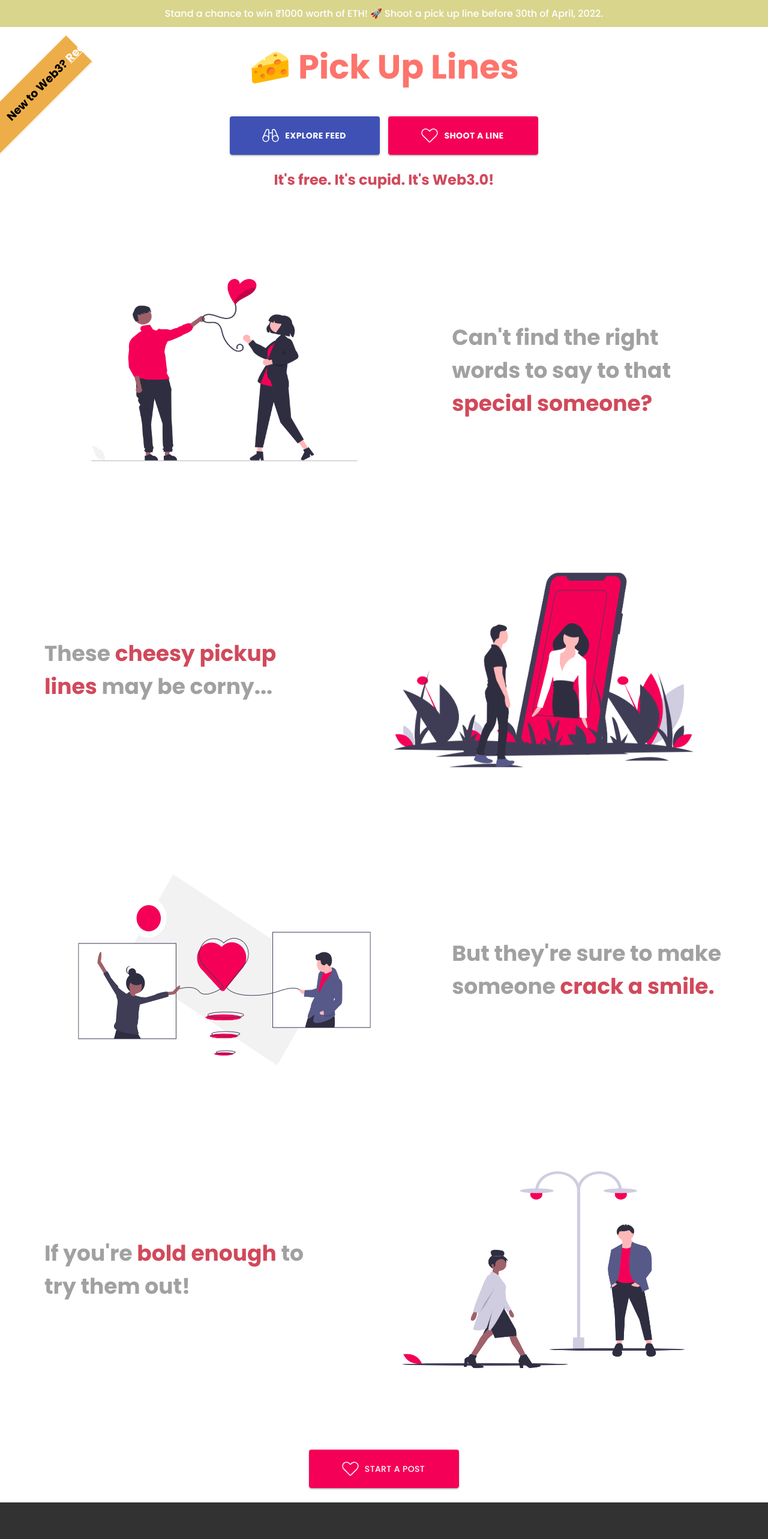
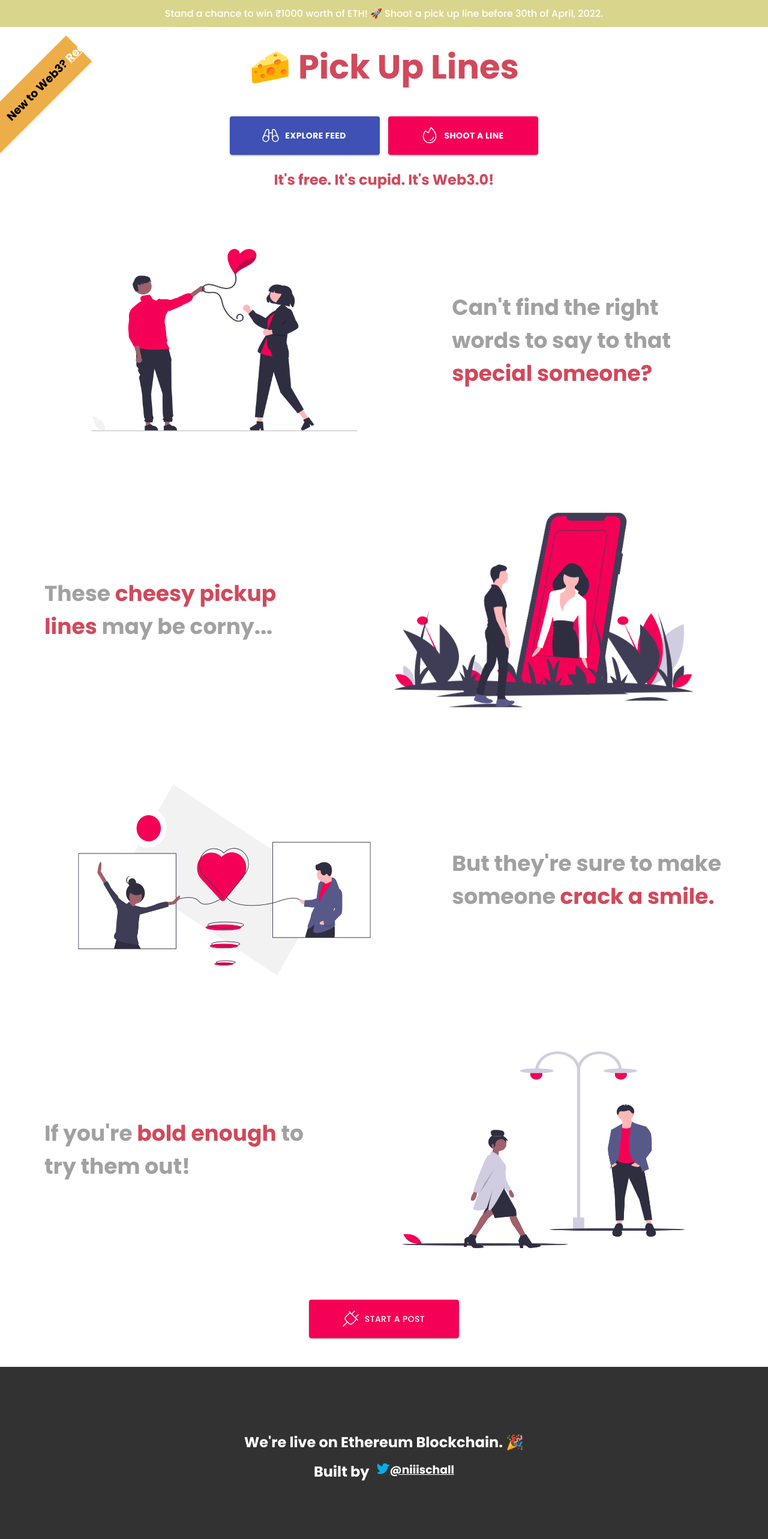
Before and after one commit to niiischall/cheesy-pick-up-lines, a React (Create React App) app: page / in a window 1280 px wide. Shown: the top 2566 px of the page at 60% size. Built offline with nearby package versions, Linux system fonts and the light colour scheme.

Commit message:
Updated UI

```diff
--- a/package.json
+++ b/package.json
@@ -15,6 +15,7 @@
     "@types/node": "^16.11.26",
     "@types/react": "^17.0.40",
     "@types/react-dom": "^17.0.13",
+    "canvas-confetti": "^1.5.1",
     "ethers": "^5.6.1",
     "moment": "^2.29.1",
     "phosphor-react": "^1.4.1",
--- a/src/App.css
+++ b/src/App.css
@@ -30,7 +30,6 @@ body {
   flex: 1;
   display: flex;
   flex-direction: column;
-  justify-content: center;
 }
 
 @media screen and (max-width: 820px) {
@@ -100,7 +99,7 @@ body {
   text-align: center;
   font-size: 56px;
   font-weight: 600;
-  color: #fd746c;
+  color: #d1495b;
   margin: 24px 0px 16px 0px;
 }
 
@@ -147,13 +146,13 @@ body {
   display: flex;
   justify-content: space-between;
   align-items: center;
-  margin: 100px 50px;
+  margin: 50px;
 }
 
 @media screen and (max-width: 1200px) {
   .bio-section {
     flex-direction: column;
-    margin: 100px 0px;
+    margin: 50px 0px;
   }
 }
 
@@ -194,11 +193,107 @@ body {
   }
 }
 
+.post-tab {
+  min-height: 75vh;
+  display: flex;
+  justify-content: center;
+  align-items: center;
+}
+
+@media screen and (max-width: 1200px) {
+  .post-tab {
+    flex-direction: column;
+  }
+}
+
+.post-cta {
+  display: flex;
+  flex-direction: column;
+  align-items: flex-start;
+}
+
+@media screen and (max-width: 1200px) {
+  .post-cta {
+    align-items: center;
+    text-align: center;
+  }
+}
+
+.post-heading {
+  font-size: 56px;
+  font-weight: 600;
+  color: #a1a1a1;
+}
+
+@media screen and (max-width: 400px) {
+  .post-heading {
+    font-size: 40px;
+  }
+}
+
+.post-heading-strong {
+  color: #d1495b;
+}
+
+.post-content {
+  width: 500px;
+  font-weight: 500;
+  margin-bottom: 24px;
+}
+
+.post-content-break {
+  display: none;
+}
+
+@media screen and (max-width: 525px) {
+  .post-content {
+    width: 100%;
+  }
+  .post-content-break {
+    display: block;
+  }
+}
+
+.post-image {
+  width: 600px;
+  height: 500px;
+}
+
+@media screen and (max-width: 600px) {
+  .post-image {
+    width: 100%;
+    height: auto;
+  }
+}
+
+.feed-tab {
+  min-height: 75vh;
+  display: flex;
+  flex-direction: column;
+  align-items: center;
+}
+
+.feed-heading {
+  display: flex;
+  align-items: center;
+  margin-bottom: 28px;
+}
+
+.feed-heading h3 {
+  color: #a1a1a1;
+  font-size: 28px;
+  margin-left: 10px;
+}
+
+.feed-emphasis {
+  color: #d1495b;
+}
+
 .error-message {
   color: #d1495b;
-  font-size: 24px;
+  font-size: 18px;
   font-weight: 700;
-  text-align: center;
+  text-align: left;
   margin: 24px 0px;
 }
 
@@ -258,15 +353,22 @@ body {
 
 .form-box {
   color: #ffffff;
-  margin: 28px 16px;
+  margin: 28px 0px;
   display: flex;
   justify-content: center;
   align-items: center;
 }
 
+@media screen and (max-width: 500px) {
+  .form-box {
+    width: 90%;
+    margin: 28px 0px;
+  }
+}
+
 .loader-container {
-  width: 200px;
-  margin: 24px auto;
+  width: 300px;
+  margin: 24px 0px;
 }
 
 .message-container {
@@ -384,17 +486,25 @@ body {
   background-color: #323232;
   width: 100%;
   height: 300px;
+  margin-top: 24px;
   display: flex;
+  flex-direction: column;
   justify-content: center;
   align-items: center;
 }
 
-.footer h3 {
+.footer h2, .footer h3 {
   color: #ffffff;
+  text-align: center;
 }
 
 .footer a {
   color: #ffffff;
+}
+
+.footer-credit {
+  display: flex;
+  margin-top: 14px;
 }
 
 .shownews {
--- a/src/App.tsx
+++ b/src/App.tsx
@@ -70,7 +70,6 @@ export const App: React.FC<{}> = () => {
 
   const getLines = async () => {
     try {
-      setError("");
       ReactGA.event({
         category: "WEBSITE_INTERACTION",
         action: "GET_LINES",
@@ -98,7 +97,6 @@ export const App: React.FC<{}> = () => {
         console.log("Ethereum object doesn't exist!");
       }
     } catch (error) {
-      setError("Connect your wallet to see what's been 🧑‍🍳");
       console.log(error);
     }
   };
@@ -202,7 +200,6 @@ export const App: React.FC<{}> = () => {
 
   const handleShare = (event: any) => {
     event.preventDefault();
-    console.log(twitterShare);
     const add = twitterShare.address.substr(0, 7);
     navigator.clipboard.writeText(
       `🧀🧀🧀\n${twitterShare.line}\n🧀🧀🧀\n\n#pickuplines #${add}`
--- /dev/null
+++ b/src/components/Feed/index.tsx
@@ -0,0 +1,25 @@
+import React from "react";
+import { Clock } from "phosphor-react";
+
+import Cards from "../Cards";
+
+export interface FeedProps {
+  allLines: any[];
+  shareOnTwitter: Function;
+}
+
+export const Feed: React.FC<FeedProps> = ({ allLines, shareOnTwitter }) => {
+  return (
+    <div id="feed" className="feed-tab">
+      <div className="feed-heading">
+        <Clock color="#d1495b" size={32} weight="fill" />
+        <h3>Recent <span className="feed-emphasis">Posts</span></h3>
+      </div>
+      {allLines.length > 0 ? (
+        <Cards allLines={allLines} shareOnTwitter={shareOnTwitter} />
+      ) : <p>We're working on this...give us a moment.</p>}
+    </div>
+  );
+};
+
+export default Feed;
--- a/src/components/Footer/index.tsx
+++ b/src/components/Footer/index.tsx
@@ -5,8 +5,10 @@ import { TwitterLogo } from "phosphor-react";
 export const Footer: React.FC<{}> = () => {
   return (
     <footer className="footer">
-      <h3 style={{ marginRight: 10 }}>Built by </h3>
-      <TwitterLogo color="#00acee" size={32} weight="fill"></TwitterLogo>
+      <h2>We're live on Ethereum Blockchain. 🎉</h2>
+      <div className="footer-credit">
+        <h2 style={{ marginRight: 10 }}>Built by </h2>
+        <TwitterLogo color="#00acee" size={24} weight="fill"></TwitterLogo>
         <h3>
           <a
             href="https://twitter.com/niiischall"
@@ -16,6 +18,7 @@ export const Footer: React.FC<{}> = () => {
             @niiischall
           </a>
         </h3>
+      </div>
     </footer>
   );
 };
--- /dev/null
+++ b/src/components/Post/index.tsx
@@ -0,0 +1,80 @@
+import React from "react";
+import { Button, LinearProgress } from "@material-ui/core";
+import { Plug } from "phosphor-react";
+
+import Input from "../Input";
+
+export interface PostProps {
+  error: string;
+  loading: boolean;
+  message: string;
+  currentAccount: string;
+  handleChange: Function;
+  handleSubmit: Function;
+  connectWallet: Function;
+}
+
+export const Post: React.FC<PostProps> = ({
+  error,
+  loading,
+  message,
+  currentAccount,
+  handleChange,
+  handleSubmit,
+  connectWallet,
+}) => {
+  return (
+    <div className="post-tab">
+      <img
+        src="/assets/diary.png"
+        alt="A woman writing"
+        className="post-image"
+      />
+      {currentAccount ? (
+        <div className="post-cta">
+          <h1 className="post-heading">
+            Make <span className="post-heading-strong">the move.</span>
+          </h1>
+          <p className="post-content">It's better than saying Hey.</p>
+          {loading && (
+            <div className="loader-container">
+              <LinearProgress color="secondary" />
+            </div>
+          )}
+          <Input
+            message={message}
+            handleChange={handleChange}
+            handleSubmit={handleSubmit}
+          />
+          {error && <p className="error-message">{error}</p>}
+        </div>
+      ) : (
+        <div className="post-cta">
+          <h1 className="post-heading">
+            Make <span className="post-heading-strong">the move.</span>
+          </h1>
+          <p className="post-content">
+            Connect your crypto wallet <br className="post-content-break" /> to
+            start writing in seconds. <br /> No registration needed.
+          </p>
+          <Button
+            variant="contained"
+            startIcon={<Plug size={32} weight="light" />}
+            onClick={() => connectWallet()}
+            style={{
+              width: 250,
+              height: 64,
+              fontFamily: "Poppins",
+              fontWeight: 700,
+            }}
+            color="secondary"
+          >
+            Connect Wallet
+          </Button>
+        </div>
+      )}
+    </div>
+  );
+};
+
+export default Post;
--- /dev/null
+++ b/src/components/Tabs/index.tsx
@@ -0,0 +1,44 @@
+import React from "react";
+import { Button } from "@material-ui/core";
+import { Binoculars, Fire } from "phosphor-react";
+
+export interface TabsProps {
+  handleTabChange: Function;
+}
+
+export const Tabs: React.FC<TabsProps> = ({ handleTabChange }) => {
+  return (
+    <div className="button-container">
+      <Button
+        variant="contained"
+        startIcon={<Binoculars size={32} weight="light" />}
+        onClick={(event: any) => handleTabChange(event, 1)}
+        style={{
+          width: 250,
+          height: 64,
+          fontFamily: "Poppins",
+          fontWeight: 700,
+        }}
+        color="primary"
+      >
+        Explore Feed
+      </Button>
+      <Button
+        variant="contained"
+        startIcon={<Fire size={32} weight="light" />}
+        onClick={(event: any) => handleTabChange(event, 2)}
+        style={{
+          width: 250,
+          height: 64,
+          fontFamily: "Poppins",
+          fontWeight: 700,
+        }}
+        color="secondary"
+      >
+        Shoot a line
+      </Button>
+    </div>
+  );
+};
+
+export default Tabs;
--- a/src/components/Welcome/index.tsx
+++ b/src/components/Welcome/index.tsx
@@ -1,6 +1,6 @@
 import React from "react";
 import { Button } from "@material-ui/core";
-import { Binoculars, HeartStraight } from "phosphor-react";
+import { Plug } from "phosphor-react";
 
 export interface WelcomeProps {
   connectWallet: Function;
@@ -14,36 +14,6 @@ export const Welcome: React.FC<WelcomeProps> = ({
   return (
     <div className="welcome-container">
       <div className="wallet-connect">
-        <div className="button-container">
-          <Button
-            variant="contained"
-            startIcon={<Binoculars size={32} weight="light" />}
-            onClick={(event: any) => handleFeedExplore(event)}
-            style={{
-              width: 250,
-              height: 64,
-              fontFamily: "Poppins",
-              fontWeight: 700,
-            }}
-            color="primary"
-          >
-            Explore Feed
-          </Button>
-          <Button
-            variant="contained"
-            startIcon={<HeartStraight size={32} weight="light" />}
-            onClick={() => connectWallet()}
-            style={{
-              width: 250,
-              height: 64,
-              fontFamily: "Poppins",
-              fontWeight: 700,
-            }}
-            color="secondary"
-          >
-            {!window.ethereum ? "Shoot a line" : "Connect Wallet"}
-          </Button>
-        </div>
         <p>
           It's free.
           <br className="tagline" /> It's cupid.
@@ -98,7 +68,7 @@ export const Welcome: React.FC<WelcomeProps> = ({
         <div className="wallet-connect">
           <Button
             variant="contained"
-            startIcon={<HeartStraight size={32} weight="light" />}
+            startIcon={<Plug size={32} weight="light" />}
             onClick={() => connectWallet()}
             style={{
               width: 250,
--- a/src/containers/Layout.tsx
+++ b/src/containers/Layout.tsx
@@ -1,9 +1,9 @@
-import React from "react";
-import { LinearProgress } from "@material-ui/core";
+import React, { useState } from "react";
 
 import Welcome from "../components/Welcome";
-import Input from "../components/Input";
-import Cards from "../components/Cards";
+import Post from "../components/Post";
+import Feed from "../components/Feed";
+import Tabs from "../components/Tabs";
 import Snackbar from "../components/Snackbar";
 import ConnectWallletDialog from "../components/Dialogs/ConnectWalletDialog";
 import ShareQuoteDialog from "../components/Dialogs/ShareQuoteDialog";
@@ -47,28 +47,44 @@ export const Layout: React.FC<LayoutProps> = ({
   handleFeedExplore,
   shareOnTwitter,
 }) => {
+  const [currentTab, setCurrentTab] = useState<any>(null);
+
+  const handleTabChange = (event: any, newValue: number) => {
+    setCurrentTab(newValue);
+  };
+
+  const renderTabs = () => {
+    let tab: any = null;
+    if (currentTab === 1) {
+      tab = <Feed allLines={allLines} shareOnTwitter={shareOnTwitter} />;
+    } else if (currentTab === 2) {
+      tab = (
+        <Post
+          error={error}
+          loading={loading}
+          currentAccount={currentAccount}
+          message={message}
+          connectWallet={connectWallet}
+          handleChange={handleChange}
+          handleSubmit={handleSubmit}
+        />
+      );
+    } else {
+      tab = null;
+    }
+    return tab;
+  };
+
   return (
     <main className="dataContainer">
-      {!currentAccount ? (
+      <Tabs handleTabChange={handleTabChange} />
+      {currentTab ? (
+        renderTabs()
+      ) : (
         <Welcome
           connectWallet={connectWallet}
           handleFeedExplore={handleFeedExplore}
         />
-      ) : (
-        <Input
-          message={message}
-          handleChange={handleChange}
-          handleSubmit={handleSubmit}
-        />
-      )}
-      {loading && (
-        <div className="loader-container">
-          <LinearProgress color="secondary" />
-        </div>
-      )}
-      {error && <p className="error-message">{error}</p>}
-      {allLines.length > 0 && (
-        <Cards allLines={allLines} shareOnTwitter={shareOnTwitter} />
       )}
       <Snackbar
         openSnackbar={openSnackbar}
```
Also changed, not shown: public/assets/diary.png (added), 13 other files (tests, documents, lock files or other folders). Lines whose indentation alone changed are shown as unchanged.
